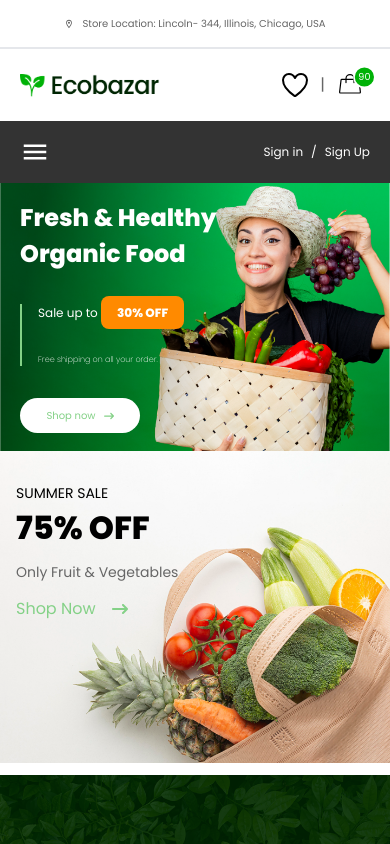
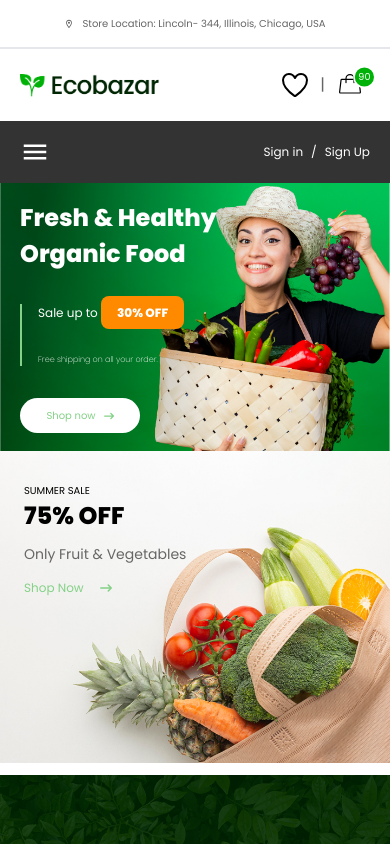
Before and after one commit to KodeNinj/Ecobazar, a Next.js app: page / in a window 390 px wide. Shown: the top 844 px of the page. Built offline with nearby package versions, Linux system fonts and the light colour scheme.

Commit message:
Final update to hero responsiveness

```diff
--- a/src/components/Hero.tsx
+++ b/src/components/Hero.tsx
@@ -18,7 +18,7 @@ const Hero = () => {
 						className="lg:w-full w-[100vw] lg:h-full lg:rounded-lg"
 					/>
 					<div className="texts absolute top-0 left-0 text-white lg:px-[60px] md:px-[40px] px-[20px] flex flex-col  justify-center h-full ">
-						<h2 className="herotext md:text-[40px] sm:text-[38px]  text-[30px] w-[70%]  font-bold">
+						<h2 className="herotext md:text-[38px] sm:text-[36px]  text-[30px] w-[70%]  font-bold">
 							Fresh & Healthy Organic Food
 						</h2>
 						<div className="border-l-2 border-[var(--Soft-Primary)] px-4 my-[32px]">
@@ -46,15 +46,15 @@ const Hero = () => {
 							alt="hero img 1"
 							className="h-[37vh] w-full object-cover  lg:rounded-lg "
 						/>
-						<div className="text absolute lg:left-[16px] z-10 top-[32px] px-[16px] ">
-							<p className="text-[14px] ">SUMMER SALE</p>
-							<h3 className="text-[32px] font-bold mb-[10px]">75% OFF</h3>
+						<div className="text absolute lg:left-[16px] z-10 top-[32px] px-[24px] ">
+							<p className="md:text-[14px] text-[10px]">SUMMER SALE</p>
+							<h3 className="md:text-[32px] text-[24px] font-bold mb-[10px]">75% OFF</h3>
 							<p className="text-[14px] mb-[14px] text-[var(--lighttext)]">
 								Only Fruit & Vegetables
 							</p>
 							<a
 								href="#"
-								className="flex text-[16px] items-center gap-4 text-[var(--Soft-Primary)] hover:text-[var(--Primary)] transition-all ease">
+								className="flex md:text-[16px] text-[12px] items-center gap-4 text-[var(--Soft-Primary)] hover:text-[var(--Primary)] transition-all ease">
 								{" "}
 								Shop Now{" "}
 								<span>
```
